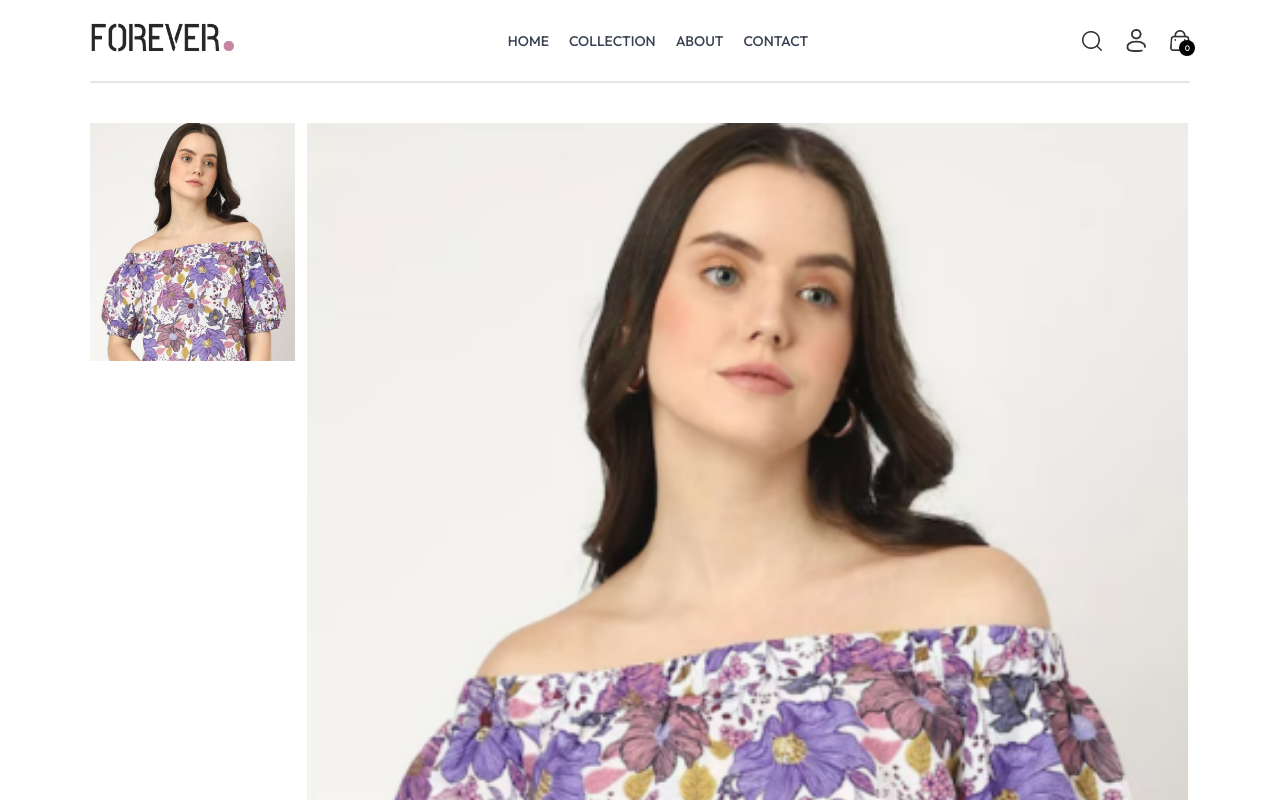
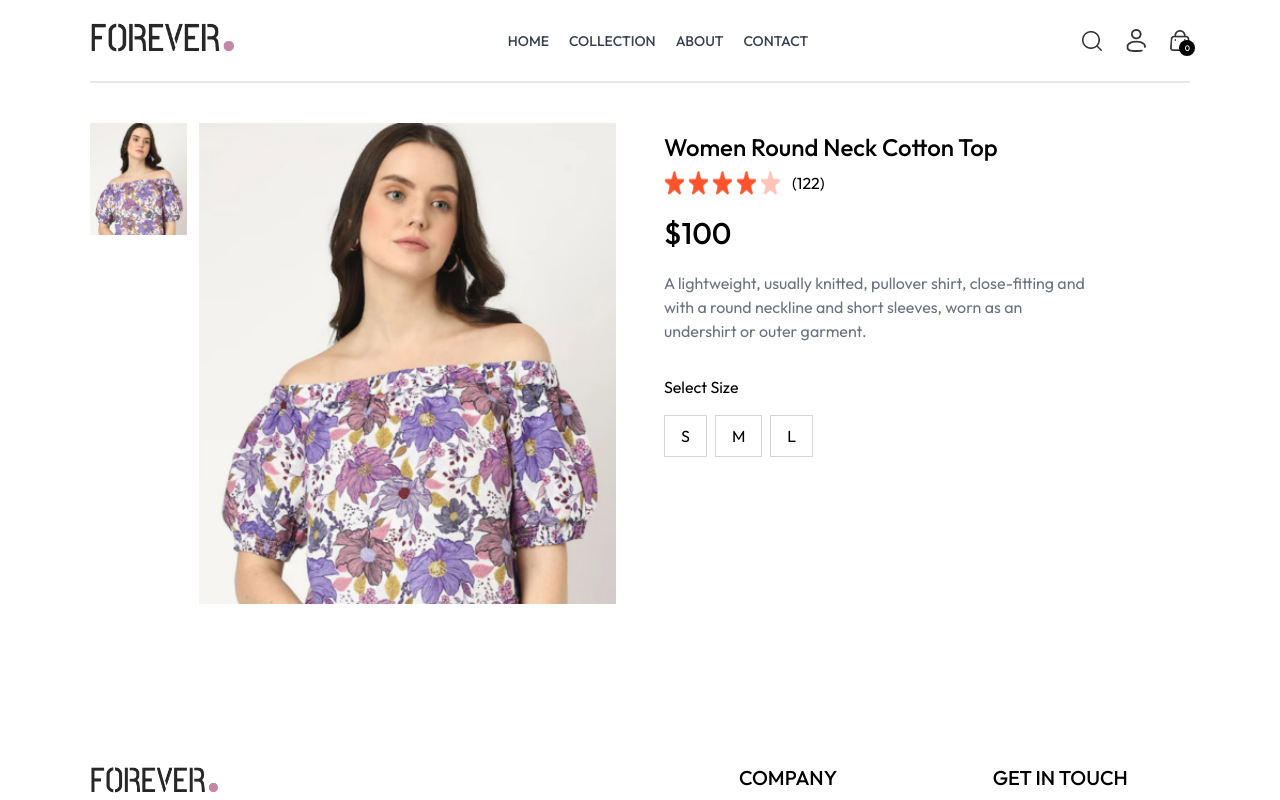
Before and after one commit to suleman37/Forever, a React (Create React App) app: page /product/aaaaa in a window 1280 px wide. Shown: the top 800 px of the page. Built offline with nearby package versions, Linux system fonts and the light colour scheme.

Commit message:
Add Single product info

```diff
--- a/src/Pages/Product.jsx
+++ b/src/Pages/Product.jsx
@@ -1,12 +1,15 @@
 import React, { useContext, useEffect, useState } from "react";
 import { useParams } from "react-router-dom";
 import { ShopContext } from "../context/ShopContext";
+import star_icon from "../assets/frontend_assets/star_icon.png";
+import dull_star_icon from "../assets/frontend_assets/star_dull_icon.png";
 
 const Product = () => {
   const { id } = useParams();
-  const { products } = useContext(ShopContext);
+  const { products, currency } = useContext(ShopContext);
   const [productData, setProductData] = useState(false);
   const [image, setImage] = useState("");
+  const [size, setSize] = useState("");
   console.log(id);
 
   const fetchProductData = async () => {
@@ -46,6 +49,40 @@ const Product = () => {
         </div>
 
         {/* Products Info */}
+        <div className="flex-1">
+          <h1 className="font-medium text-2xl mt-2">{productData.name}</h1>
+          <div className="flex item-center gap-1 mt-2">
+            <img src={star_icon} alt="star" className="w-5 5" />
+            <img src={star_icon} alt="star" className="w-5 5" />
+            <img src={star_icon} alt="star" className="w-5 5" />
+            <img src={star_icon} alt="star" className="w-5 5" />
+            <img src={dull_star_icon} alt="star" className="w-5 5" />
+            <p className="pl-2">(122)</p>
+          </div>
+          <p className="mt-5 text-3xl font-medium">
+            {currency}
+            {productData.price}
+          </p>
+          <p className="mt-5 text-gray-500 md:w-4/5">
+            {productData.description}
+          </p>
+          <div className="flex flex-col gap-4 my-8">
+            <p>Select Size</p>
+            <div className="flex gap-2">
+              {
+                productData.sizes.map((item, index) => (
+                  <div
+                    className={`border border-gray-300 px-4 py-2 cursor-pointer ${size === item ? "bg-black text-white" : ""}`}
+                    key={index}
+                    onClick={() => setSize(item)}
+                  >
+                    {item}
+                  </div>
+                ))
+              }
+            </div>
+          </div>
+        </div>
       </div>
     </div>
   ) : (
--- a/src/index.css
+++ b/src/index.css
@@ -17,9 +17,11 @@ a.active hr {
   font-weight: 400;
   font-style: normal;
 }
-
+::-webkit-scrollbar {
+  display: none;
+}
 @media (max-width: 640px) {
-  a.active{
+  a.active {
     background-color: black;
     color: white;
   }
```
